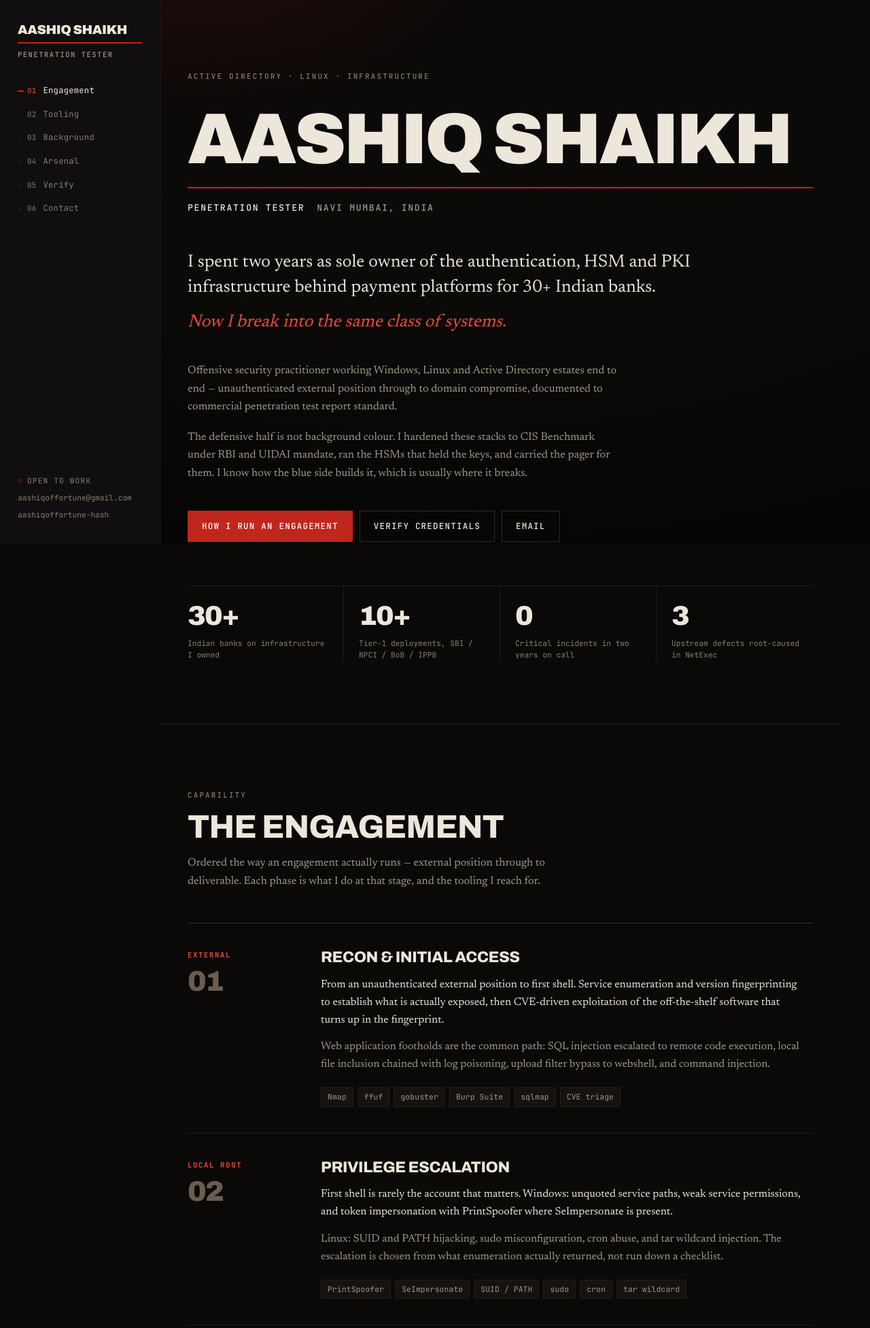
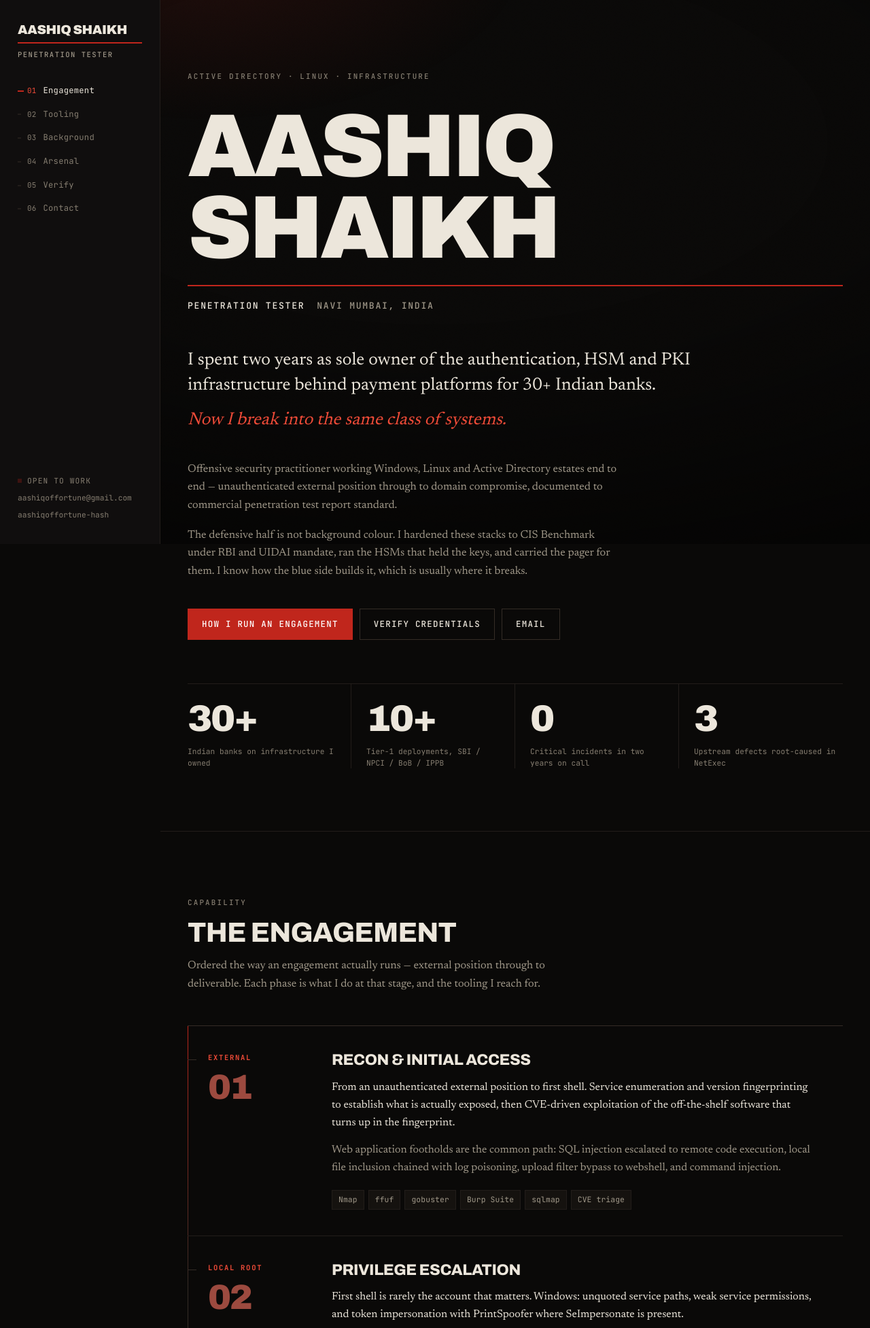
Before and after one commit to aashiqoffortune-hash/Portfolio, a Flask app: page / in a window 1280 px wide. Shown: the top 1953 px of the page at 68% size. Run offline with Flask 3, Linux system fonts and the light colour scheme; some libraries are stand-ins or nearby versions.

Commit message:
Fix composition, hierarchy, and make the chain read as a chain
Three problems only visible at full-page zoom:

Composition — .inner had no auto margin, so content hugged the rail and
left roughly 200px of dead space to the right at 1440px. It read as an
accident rather than a choice. Now centred in the column at 1060px.

Hierarchy — the name carried the same visual weight as a section title.
The masthead goes to 8.2rem at the top of its clamp, section titles come
down to 2.55rem, and the stat figures go to 3.4rem, since those numbers
are the proof and were whispering.

The chain read as a list — nothing connected the phases, so the sequence
existed only in reading order. A spine now runs its length, hot at the
entry point and fading out at the end, with each phase hanging off a node
that extends on hover. The numeral grows to 3.2rem and takes a deep red
(#9c4a3f, 3.28:1 as large text) instead of the muddy brown-grey it had,
tying it to the signal system.

Spine and indent are dropped below 1000px, where a single column carries
the sequence on its own. Contrast still clears AA throughout; verified no
horizontal overflow at 390, 768, 1440 and 1920.

```diff
--- a/static/css/style.css
+++ b/static/css/style.css
@@ -20,7 +20,7 @@
   --ink:      #0a0908;
   --ink-2:    #100e0e;
   --ink-3:    #15120f;
-  --ink-4:    #6a5d4f;
+  --ink-4:    #9c4a3f;   /* chain numeral — deep red, 3.28:1 as large text */
 
   /* text */
   --bone:     #ece6db;
@@ -203,7 +203,7 @@ body::after {
 /* ── Column ───────────────────────────────────────────────────── */
 
 .column { margin-left: var(--rail); }
-.inner { max-width: 1000px; padding: 0 var(--pad); }
+.inner { max-width: 1060px; margin-inline: auto; padding: 0 var(--pad); }
 
 .section { padding-block: 96px; border-top: 1px solid var(--rule); }
 .section:first-of-type { border-top: 0; }
@@ -211,7 +211,7 @@ body::after {
 .s-head { margin-bottom: 48px; }
 .s-head .eyebrow { display: block; margin-bottom: 14px; }
 .s-title {
-  font-size: clamp(2rem, 4.4vw, 3rem);
+  font-size: clamp(1.8rem, 3.6vw, 2.55rem);
   text-transform: uppercase;
 }
 .s-sub {
@@ -226,7 +226,7 @@ body::after {
 .mast-status { margin-bottom: 34px; }
 
 .mast-name {
-  font-size: clamp(3rem, 9.2vw, 6.6rem);
+  font-size: clamp(3rem, 10.4vw, 8.2rem);
   font-weight: 900; font-stretch: 125%;
   text-transform: uppercase; letter-spacing: -0.035em;
   line-height: 0.92;
@@ -279,7 +279,7 @@ body::after {
 .stat + .stat { padding-left: 22px; }
 .stat-v {
   display: block; font-family: var(--display); font-weight: 900;
-  font-stretch: 120%; font-size: 2.5rem; line-height: 1;
+  font-stretch: 120%; font-size: 3.4rem; line-height: 1;
   letter-spacing: -0.04em; color: var(--bone);
   font-variant-numeric: tabular-nums;
 }
@@ -292,17 +292,28 @@ body::after {
 /* ── Engagement chain ─────────────────────────────────────────── */
 
 .chain { position: relative; display: grid; gap: 0; }
+.chain::before {
+  content: ""; position: absolute; left: 0; top: 0; bottom: 0; width: 1px;
+  background: linear-gradient(180deg,
+              var(--sig) 0%, var(--rule-2) 22%, var(--rule-2) 78%, transparent 100%);
+}
 
 .link {
   position: relative;
-  display: grid; grid-template-columns: 160px minmax(0, 1fr); gap: 36px;
-  padding: 38px 0;
+  display: grid; grid-template-columns: 148px minmax(0, 1fr); gap: 34px;
+  padding: 38px 0 38px 30px;
   border-top: 1px solid var(--rule);
 }
 .link:first-child { border-top: 1px solid var(--rule-2); }
 .link:last-child { border-bottom: 1px solid var(--rule); }
 
 .link-mark { position: relative; }
+.link-mark::before {
+  content: ""; position: absolute; left: -30px; top: 11px;
+  width: 13px; height: 1px; background: var(--rule-2);
+  transition: width 0.25s ease, background 0.25s ease;
+}
+.link:hover .link-mark::before { width: 22px; background: var(--sig-lift); }
 .link-stage {
   display: block; font-family: var(--mono); font-size: 0.66rem; font-weight: 700;
   text-transform: uppercase; letter-spacing: 0.16em; color: var(--sig-lift);
@@ -310,8 +321,8 @@ body::after {
 }
 .link-n {
   display: block; font-family: var(--display); font-weight: 900;
-  font-stretch: 120%; font-size: 2.6rem; line-height: 1;
-  color: var(--ink-4); letter-spacing: -0.04em;
+  font-stretch: 120%; font-size: 3.2rem; line-height: 1;
+  color: var(--ink-4); letter-spacing: -0.045em;
   font-variant-numeric: tabular-nums;
   transition: color 0.3s ease;
 }
@@ -579,9 +590,11 @@ body::after {
   .mast { padding-block: 64px 72px; }
   .section { padding-block: 68px; }
 
-  .link { grid-template-columns: 1fr; gap: 18px; }
+  .chain::before { display: none; }
+  .link { grid-template-columns: 1fr; gap: 18px; padding-left: 0; }
+  .link-mark::before { display: none; }
   .link-mark { display: flex; align-items: baseline; gap: 14px; }
-  .link-n { font-size: 1.6rem; color: var(--bone-3); }
+  .link-n { font-size: 1.9rem; }
   .link-stage { margin-bottom: 0; }
 
   .duty, .kit, .defect, .reach li { grid-template-columns: 1fr; gap: 10px; }
```
